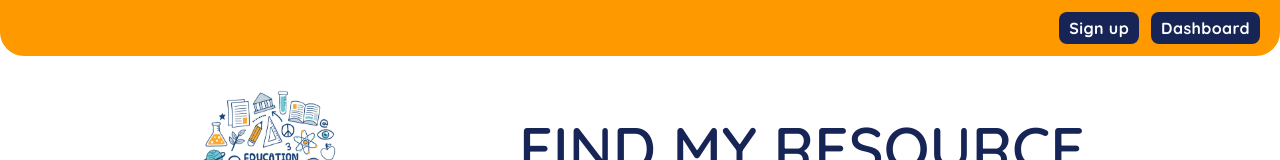
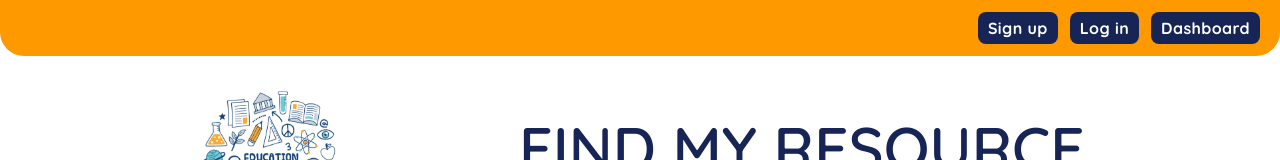
Before and after one commit to katiaku/find-my-resource, a React (Vite) app in the folder frontend/: page / in a window 1280 px wide. Shown: the top 160 px of the page. Built offline with nearby package versions, Linux system fonts and the light colour scheme; no server answers.

Commit message:
Refactor Header to add login link and reduce the code

```diff
--- a/frontend/src/components/Header.tsx
+++ b/frontend/src/components/Header.tsx
@@ -4,19 +4,23 @@ import Button from "./Button"
 const Header = () => {
   const navigate = useNavigate()
 
-  const handleRedirect = () => {
-    navigate("/dashboard")
-  }
+  const links = [
+    { name: "Sign up", path: "/signup" },
+    { name: "Log in", path: "/login" },
+    { name: "Dashboard", path: "/dashboard" },
+  ]
 
   return (
     <>
       <div className="sticky top-0 flex justify-end gap-3 rounded-b-3xl bg-amber-500 p-3 pr-5">
-        <Button name="Sign up" className="bg-blue-950 px-2.5 py-1" />
-        <Button
-          name="Dashboard"
-          onClick={handleRedirect}
-          className="bg-blue-950 px-2.5 py-1"
-        />
+        {links.map(({ name, path }) => (
+          <Button
+            key={path}
+            name={name}
+            onClick={() => navigate(path)}
+            className="bg-blue-950 px-2.5 py-1"
+          />
+        ))}
       </div>
       <header className="container mx-auto mt-2">
         <div className="flex flex-col items-center justify-between p-6 sm:flex-row xl:justify-evenly">
```
